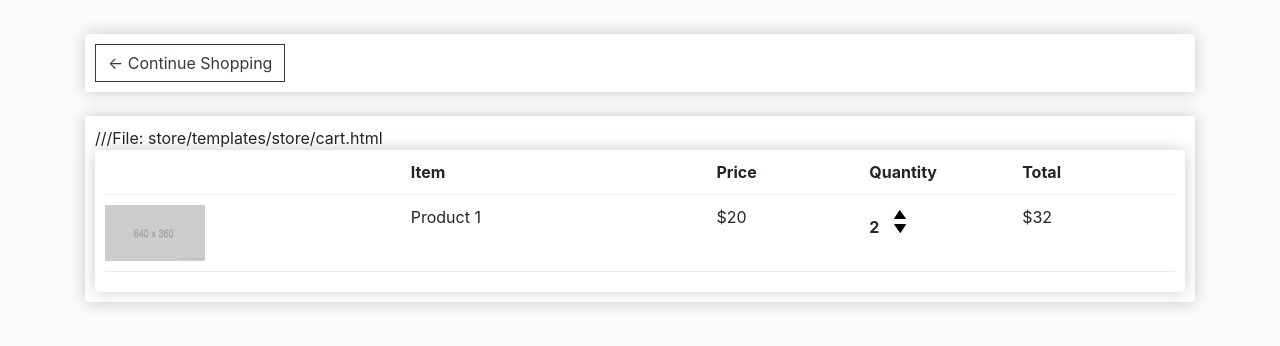
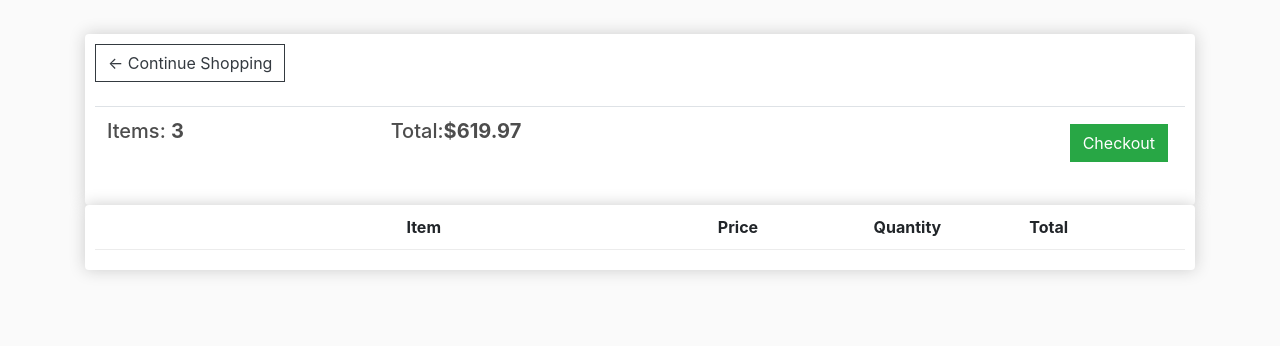
Before and after one commit to MustafaRauf5/ecommerce, a Django app: template store/templates/store/cart.html in a window 1280 px wide. Shown: the part 57-403 px from the top of the page. Run offline with Django 3.2, Linux system fonts and the light colour scheme; the template is opened without the code that fills it: values that come from a table or form of the project are taken from there, others are empty; data comes from the database, SQL or seed files in the repository; both versions use the stored data as it was after the commit; some libraries are stand-ins or nearby versions.

Commit message:
cart render completed
so far i have completed the cart render

```diff
--- a/store/models.py
+++ b/store/models.py
@@ -40,11 +40,29 @@ class Order(models.Model):
     def __str__(self):
         return str(self.id)
 
+    @property
+    def get_cart_total(self):
+        orderitems = self.orderitem_set.all()
+        total = sum([item.get_total for item in orderitems])
+        return total
+
+    @property
+    def get_cart_items(self):
+        orderitems = self.orderitem_set.all()
+        total = sum([item.quantity for item in orderitems])
+        return total
+
+
 class OrderItem(models.Model):
     product = models.ForeignKey(Product, on_delete=models.SET_NULL, blank=True, null=True)
     order = models.ForeignKey(Order, on_delete=models.SET_NULL, blank=True, null=True)
     quantity = models.IntegerField(default=0, null=True, blank=True)
     date_added = models.DateTimeField(auto_now_add=True)
+
+    @property
+    def get_total(self):
+        total = self.product.price * self.quantity
+        return total
 
 class ShippingAddress(models.Model):
     Customer = models.ForeignKey(Customer, on_delete=models.SET_NULL, blank=True, null=True)
--- a/store/templates/store/cart.html
+++ b/store/templates/store/cart.html
@@ -2,13 +2,24 @@
 {% load static %}
 {% block content %}
 <div class="row">
-    <div class="col-lg-12">
-        <div class="box-element">
-            <a class="btn btn-outline-dark" href="{% url 'store' %}">&#x2190; Continue Shopping</a>
-        </div>
-        <br>
-        <div class="box-element">
-            ///File: store/templates/store/cart.html
+	<div class="col-lg-12">
+		<div class="box-element">
+
+			<a  class="btn btn-outline-dark" href="{% url 'store' %}">&#x2190; Continue Shopping</a>
+
+			<br>
+			<br>
+			<table class="table">
+				<tr>
+					<th><h5>Items: <strong>{{order.get_cart_items}}</strong></h5></th>
+					<th><h5>Total:<strong>${{order.get_cart_total}}</strong></h5></th>
+					<th>
+						<a  style="float:right; margin:5px;" class="btn btn-success" href="{% url 'checkout' %}">Checkout</a>
+					</th>
+				</tr>
+			</table>
+
+		</div>
 
 <div class="box-element">
 	<div class="cart-row">
@@ -19,20 +30,22 @@
 		<div style="flex:1"><strong>Total</strong></div>
 	</div>
 
+	{% for item in items %}
 	<div class="cart-row">
-		<div style="flex:2"><img class="row-image" src="{% static 'main/placeholder.png' %}"></div>
-		<div style="flex:2"><p>Product 1</p></div>
-		<div style="flex:1"><p>$20</p></div>
+		<div style="flex:2"><img class="row-image" src="{{item.product.imageURL}}"></div>
+		<div style="flex:2">{{item.product.name}}</div>
+		<div style="flex:1"><p>${{item.product.name|floatformat:2}}</p></div>
 		<div style="flex:1">
-			<p class="quantity">2</p>
+			<p class="quantity">{{item.quantity}}</p>
 			<div class="quantity">
 				<img class="chg-quantity" src="{% static  'main/arrow-up.png' %}">
 
 				<img class="chg-quantity" src="{% static  'main/arrow-down.png' %}">
 			</div>
 		</div>
-		<div style="flex:1"><p>$32</p></div>
+		<div style="flex:1">${{item.get_total}}</div>
 	</div>
+	{% endfor %}
         </div>
 
     </div>
```
Also changed, not shown: store/views.py (+9 -1 lines), db.sqlite3.
